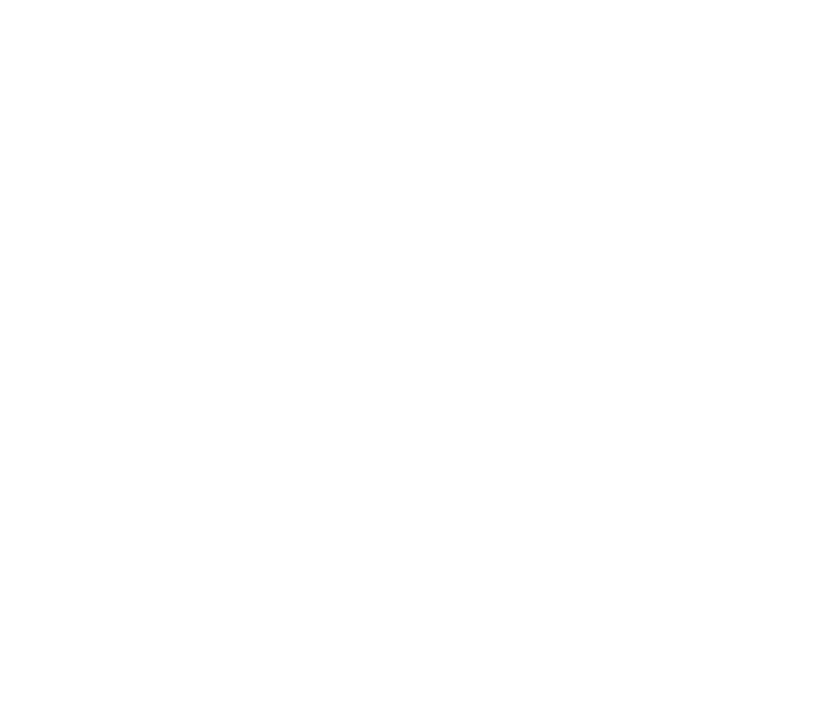
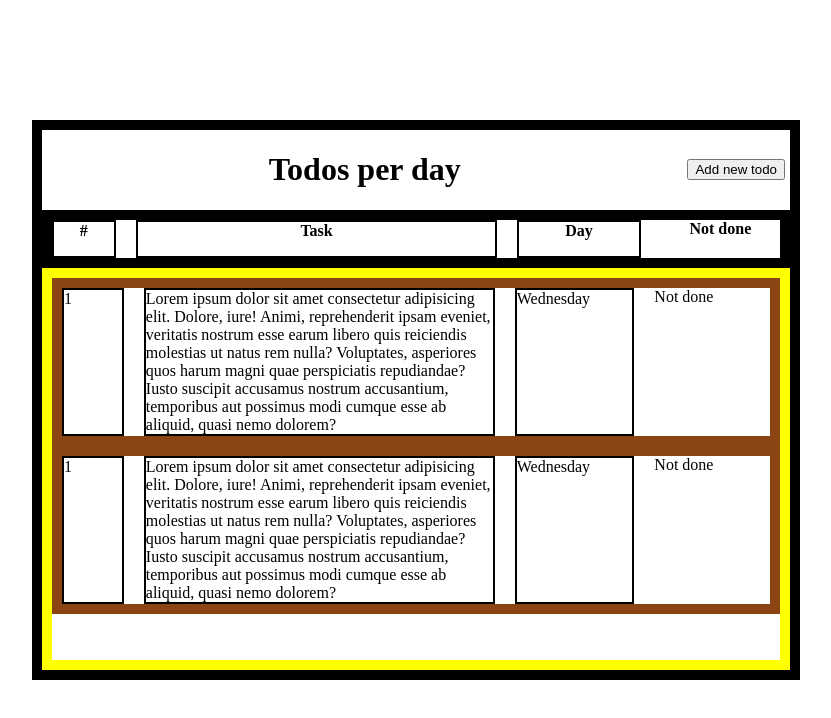
Before and after one commit to beransantur/todos-per-day-frontend, a React (Create React App) app: page / in a window 1280 px wide. Shown: the top 718 px of the page, without its empty margins (224-1055 px from the left). Built offline with nearby package versions, Linux system fonts and the light colour scheme.

Commit message:
Todos per day app layout has been created

```diff
--- a/src/App.js
+++ b/src/App.js
@@ -1,5 +1,10 @@
+import TodoApp from "./components/TodoApp";
 function App() {
-  return <div className="App"></div>;
+  return (
+    <div className="App">
+      <TodoApp />
+    </div>
+  );
 }
 
 export default App;
--- /dev/null
+++ b/src/components/TodoApp.jsx
@@ -0,0 +1,51 @@
+const TodoApp = () => {
+  return (
+    <div className="todo-app-container">
+      <div className="todo-app">
+        <div className="header">
+          <h1>Todos per day</h1>
+          <button>Add new todo</button>
+        </div>
+        <div className="todos-header">
+          <div className="todo-number">#</div>
+          <div className="todo-content">Task</div>
+          <div className="todo-day">Day</div>
+          <div className="todo-done">Not done</div>
+        </div>
+
+        <div className="todos">
+          <div className="todo">
+            <div className="todo-number">1</div>
+            <div className="todo-content">
+              Lorem ipsum dolor sit amet consectetur adipisicing elit. Dolore,
+              iure! Animi, reprehenderit ipsam eveniet, veritatis nostrum esse
+              earum libero quis reiciendis molestias ut natus rem nulla?
+              Voluptates, asperiores quos harum magni quae perspiciatis
+              repudiandae? Iusto suscipit accusamus nostrum accusantium,
+              temporibus aut possimus modi cumque esse ab aliquid, quasi nemo
+              dolorem?
+            </div>
+            <div className="todo-day">Wednesday</div>
+            <div className="todo-done">Not done</div>
+          </div>{" "}
+          <div className="todo">
+            <div className="todo-number">1</div>
+            <div className="todo-content">
+              Lorem ipsum dolor sit amet consectetur adipisicing elit. Dolore,
+              iure! Animi, reprehenderit ipsam eveniet, veritatis nostrum esse
+              earum libero quis reiciendis molestias ut natus rem nulla?
+              Voluptates, asperiores quos harum magni quae perspiciatis
+              repudiandae? Iusto suscipit accusamus nostrum accusantium,
+              temporibus aut possimus modi cumque esse ab aliquid, quasi nemo
+              dolorem?
+            </div>
+            <div className="todo-day">Wednesday</div>
+            <div className="todo-done">Not done</div>
+          </div>{" "}
+        </div>
+      </div>
+    </div>
+  );
+};
+
+export default TodoApp;
--- a/src/styles.css
+++ b/src/styles.css
@@ -1,13 +1,90 @@
+* {
+  box-sizing: border-box;
+}
+
 body {
   margin: 0;
-  font-family: -apple-system, BlinkMacSystemFont, 'Segoe UI', 'Roboto', 'Oxygen',
-    'Ubuntu', 'Cantarell', 'Fira Sans', 'Droid Sans', 'Helvetica Neue',
-    sans-serif;
-  -webkit-font-smoothing: antialiased;
-  -moz-osx-font-smoothing: grayscale;
 }
 
-code {
-  font-family: source-code-pro, Menlo, Monaco, Consolas, 'Courier New',
-    monospace;
+.todo-app-container {
+  width: 100%;
+  height: 100vh;
+  display: flex;
+  justify-content: center;
+  align-items: center;
 }
+
+.todo-app {
+  border: black solid 10px;
+  height: 70%;
+  width: 60%;
+  display: flex;
+  flex-direction: column;
+}
+
+.header {
+  flex: 1;
+  display: flex;
+  justify-content: center;
+  align-items: center;
+}
+.header h1 {
+  margin-left: auto;
+}
+
+.header button {
+  margin-bottom: auto;
+  margin-top: auto;
+  margin-right: 5px;
+  margin-left: auto;
+}
+
+.header button {
+  align-self: flex-end;
+}
+.todos {
+  overflow: auto;
+  flex: 5;
+  border: yellow solid 10px;
+}
+
+.todo {
+  display: flex;
+  min-height: 15%;
+  border: saddlebrown solid 10px;
+  flex-wrap: nowrap;
+  gap: 20px;
+}
+.todo-number {
+  border: 2px solid black;
+  flex: 0.5;
+}
+
+.todo-content {
+  border: 2px solid black;
+  flex: 3;
+}
+
+.todo-day {
+  border: 2px solid black;
+  flex: 1;
+}
+
+.todo-done {
+  flex: 1;
+}
+
+.todos-header {
+  border: 10px solid black;
+  font-weight: 700;
+  text-align: center;
+  display: flex;
+  gap: 20px;
+  flex: 0.5;
+}
+
+@media (max-width: 768px) {
+  .todo-app {
+    width: 100%;
+  }
+}
```
